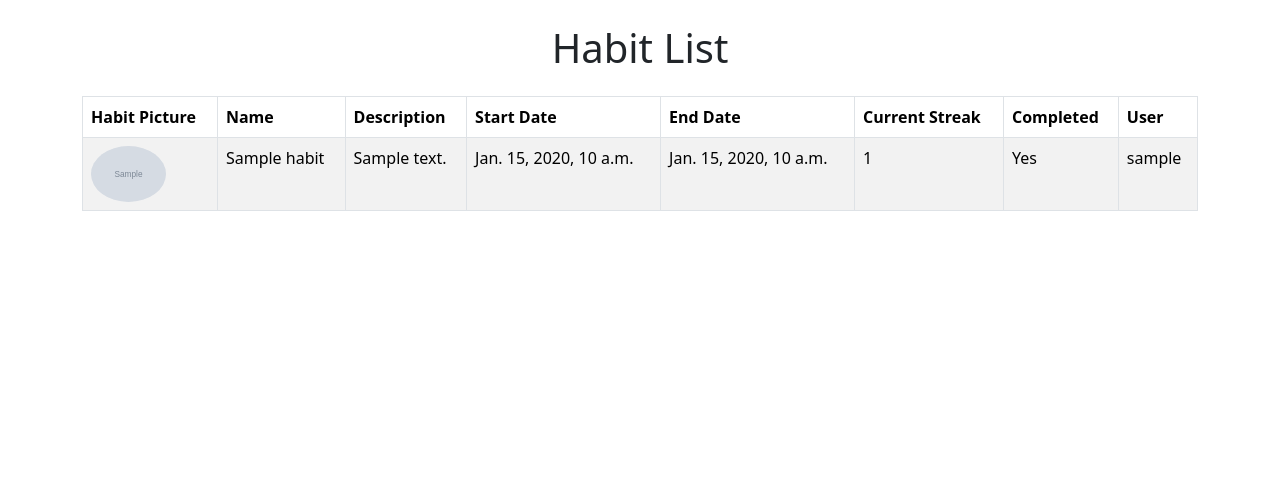
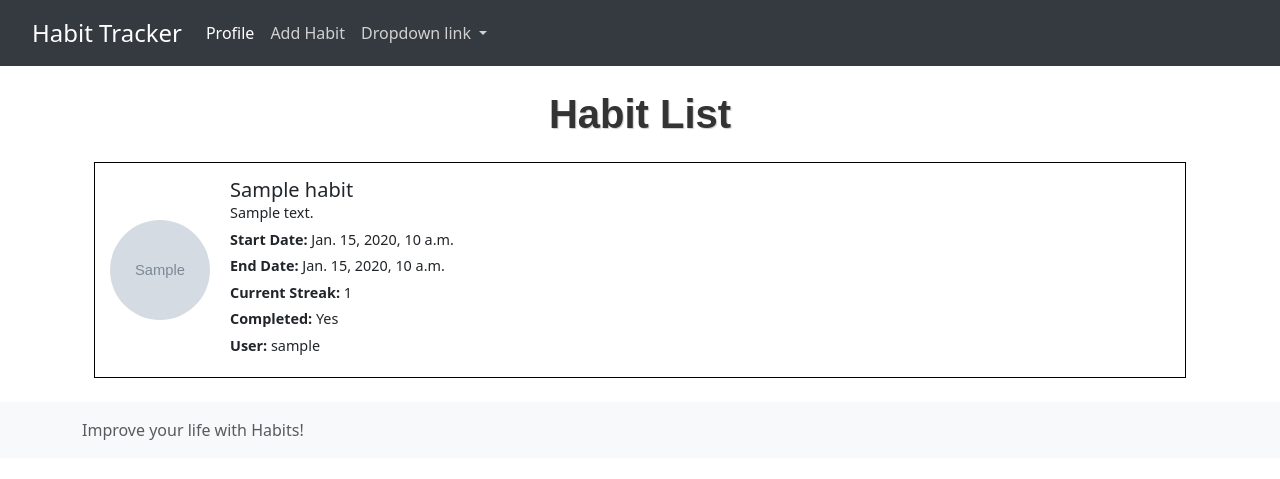
Before and after one commit to DenyysChernenko/HabitTracker, a Django app: page /habits/ in a window 1280 px wide. Shown: the top 479 px of the page. Run offline with Django 5.2, Linux system fonts and the light colour scheme; tables that the repository leaves empty hold one stand-in row (values such as "Sample post"); grey boxes marked "Sample" are stand-in pictures; parts of the project's set-up code (start-up, migrations or seed data) failed here and were passed over; some libraries are stand-ins or nearby versions.

Commit message:
Add first form, add base.html, improved habit list and user list

```diff
--- a/habit_tracker/habits/templates/habits/habit_list.html
+++ b/habit_tracker/habits/templates/habits/habit_list.html
@@ -1,57 +1,55 @@
-<!DOCTYPE html>
-<html lang="en">
-<head>
-    <meta charset="UTF-8">
-    <meta name="viewport" content="width=device-width, initial-scale=1.0">
-    <title>Habit List</title>
+{% extends 'base.html' %}
+
+{% block title %}Habit List{% endblock %}
+
+{% block content %}
 {% load static %}
-    <link rel="stylesheet" href="{% static 'css/bootstrap.min.css' %}">
 <style>
     .profile-img {
-            width: 75px;
-            height: auto;
+        width: 100px;
+        height: 100px;
+        object-fit: cover;
         border-radius: 50%;
+        margin-right: 20px;
+    }
+    .habit-card {
+        margin-bottom: 20px;
+    }
+    .card-habit-card {
+        border: 1px solid #000000;
+        padding: 15px;
+        max-width: 100%;
+        margin: 0 auto;
+        display: flex;
+        align-items: center;
+    }
+    .card-title {
+        font-size: 1.25rem;
+    }
+    .card-text, p {
+        font-size: 0.9rem;
+        margin-bottom: 5px;
     }
 </style>
-</head>
-<body>
 <div class="container">
-        <h1 class="my-4 text-center">Habit List</h1>
-        <table class="table table-bordered table-striped">
-            <thead class="thead-light">
-                <tr>
-                    <th>Habit Picture</th>
-                    <th>Name</th>
-                    <th>Description</th>
-                    <th>Start Date</th>
-                    <th>End Date</th>
-                    <th>Current Streak</th>
-                    <th>Completed</th>
-                    <th>User</th>
-                </tr>
-            </thead>
-            <tbody>
+    <h1 class="my-4 text-center" style="font-family: 'Arial', sans-serif; font-weight: bold; color: #333; text-shadow: 1px 1px 1px #ccc;">Habit List</h1>
+    <div class="row">
         {% for habit in habits %}
-                <tr>
-                    <td>
-                        {% if habit.habit_picture %}
-                            <img src="{{ habit.habit_picture.url }}" alt="{{ habit.name }}'s profile picture" class="profile-img">
-                        {% else %}
-                            <img src="{% static 'images/habit_default.jpg' %}" class="profile-img">
-                        {% endif %}
-                    </td>
-                    <td>{{ habit.name }}</td>
-                    <td>{{ habit.description }}</td>
-                    <td>{{ habit.start_date }}</td>
-                    <td>{{ habit.end_date }}</td>
-                    <td>{{ habit.current_streak }}</td>
-                    <td>{{ habit.is_completed|yesno:"Yes,No" }}</td>
-                    <td>{{habit.user.username}}</td>
-                </tr>
+        <div class="col-12 mb-4">
+            <div class="card-habit-card">
+                <img src="{% if habit.habit_picture %}{{ habit.habit_picture.url }}{% else %}{% static 'images/habit_default.jpg' %}{% endif %}" class="profile-img" alt="{{ habit.name }}'s profile picture">
+                <div class="card-body">
+                    <h5 class="card-title">{{ habit.name }}</h5>
+                    <p class="card-text">{{ habit.description|truncatechars:40 }}</p>
+                    <p><strong>Start Date:</strong> {{ habit.start_date }}</p>
+                    <p><strong>End Date:</strong> {{ habit.end_date }}</p>
+                    <p><strong>Current Streak:</strong> {{ habit.current_streak }}</p>
+                    <p><strong>Completed:</strong> {{ habit.is_completed|yesno:"Yes,No" }}</p>
+                    <p><strong>User:</strong> {{ habit.user.username }}</p>
+                </div>
+            </div>
+        </div>
         {% endfor %}
-            </tbody>
-        </table>
     </div>
-    <script src="{% static 'js/bootstrap.bundle.min.js' %}"></script>
-</body>
-</html>
+</div>
+{% endblock %}
--- a/habit_tracker/habits/urls.py
+++ b/habit_tracker/habits/urls.py
@@ -1,5 +1,7 @@
 from django.urls import path
-from .views import habit_list
+from .views import habit_list, add_habit
 urlpatterns = [
-    path('', habit_list, name='habit_list')
+    path('', habit_list, name='habit_list'),
+    path('habits/add-habit', add_habit, name='add_habit'),
+
 ]
--- a/habit_tracker/habits/views.py
+++ b/habit_tracker/habits/views.py
@@ -1,5 +1,6 @@
 from django.shortcuts import render
 from .models import Habit
+from .forms import HabitForm
 
 # Create your views here.
 
@@ -7,3 +8,11 @@ from .models import Habit
 def habit_list(request):
     habits = Habit.objects.all()
     return render(request, 'habits/habit_list.html', {'habits': habits})
+
+
+def add_habit(request):
+    if request.method == 'POST':
+        pass
+    else:
+        form = HabitForm()
+        return render(request, 'habits/add_habit.html', {'form': form})
--- /dev/null
+++ b/habit_tracker/templates/base.html
@@ -0,0 +1,73 @@
+<!DOCTYPE html>
+<html lang="en">
+<head>
+    <meta charset="UTF-8">
+    <meta name="viewport" content="width=device-width, initial-scale=1.0">
+    <title>{% block title %} Habit Tracker{% endblock %}</title>
+    {% load static %}
+    <link rel="stylesheet" href="{% static 'css/bootstrap.min.css' %}">
+   <style>
+        .custom-navbar {
+            background-color: #343a40;
+            padding: 10px 20px;
+        }
+        .custom-navbar .navbar-brand {
+            font-size: 1.5rem;
+            color: #fff;
+        }
+        .custom-navbar .nav-link {
+            color: #d1d1d1;
+        }
+        .custom-navbar .nav-link:hover {
+            color: #fffff;
+        }
+        .custom-navbar .navbar-toggler {
+            border-color: rgba(255, 255, 255, 0.1);
+        }
+    </style>
+</head>
+<body>
+    <header>
+        <nav class="navbar navbar-expand-lg navbar-dark custom-navbar">
+            <div class="container-fluid">
+                <a class="navbar-brand" href="#">Habit Tracker</a>
+                <button class="navbar-toggler" type="button" data-bs-toggle="collapse" data-bs-target="#navbarNavDropdown" aria-controls="navbarNavDropdown" aria-expanded="false" aria-label="Toggle navigation">
+                    <span class="navbar-toggler-icon"></span>
+                </button>
+                <div class="collapse navbar-collapse" id="navbarNavDropdown">
+                    <ul class="navbar-nav">
+                        <li class="nav-item">
+                            <a class="nav-link active" aria-current="page" href="#">Profile</a>
+                        </li>
+                        <li class="nav-item">
+                            <a class="nav-link" href="{% url 'add_habit' %}">Add Habit</a>
+                        </li>
+                        <li class="nav-item dropdown">
+                            <a class="nav-link dropdown-toggle" href="#" role="button" data-bs-toggle="dropdown" aria-expanded="false">
+                                Dropdown link
+                            </a>
+                            <ul class="dropdown-menu">
+                                <li><a class="dropdown-item" href="#">Action</a></li>
+                                <li><a class="dropdown-item" href="#">Another action</a></li>
+                                <li><a class="dropdown-item" href="#">Something else here</a></li>
+                            </ul>
+                        </li>
+                    </ul>
+                </div>
+            </div>
+        </nav>
+    </header>
+
+    <main class="container">
+        {% block content %}{% endblock %}
+    </main>
+
+    <footer class="footer mt-auto py-3 bg-light">
+        <div class="container">
+            <span class="text-muted">Improve your life with Habits!</span>
+        </div>
+    </footer>
+
+    <script src="{% static 'js/bootstrap.bundle.min.js' %}"></script>
+</body>
+</html>
```
Also changed, not shown: habit_tracker/habits/forms.py (added, +13 -0 lines), habit_tracker/habits/templates/habits/add_habit.html (added, +17 -0 lines), habit_tracker/users/templates/users/user_list.html (+21 -36 lines), habit_tracker/media/habit_pics/ddd.png (added). Lines whose indentation alone changed are shown as unchanged.
